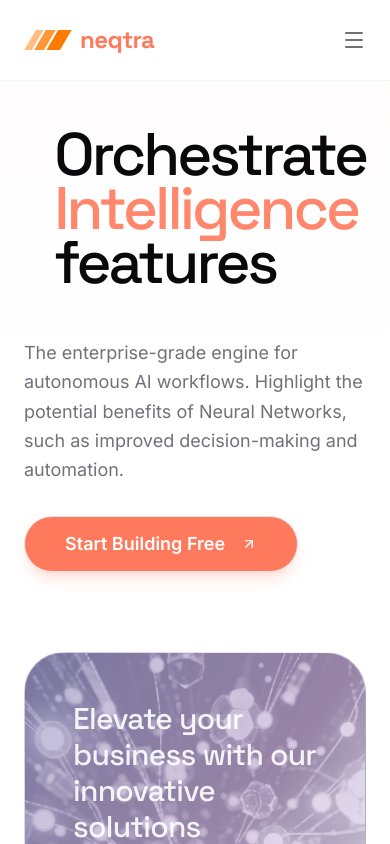
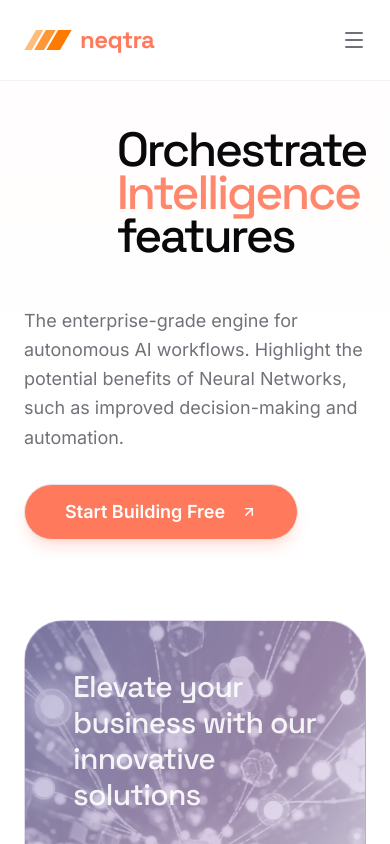
Before and after one commit to mchaitanya1118/neqtra, a React (Vite) app: page / in a window 390 px wide. Shown: the top 844 px of the page. Built offline with nearby package versions, Linux system fonts and the light colour scheme.

Commit message:
Decrease hero header font size and update navbar branding

```diff
--- a/src/components/layout/Navbar.tsx
+++ b/src/components/layout/Navbar.tsx
@@ -43,7 +43,7 @@ export function Navbar() {
         <div className="hidden md:flex items-center gap-4">
           {!isAuthenticated ? (
             <Link href="/login">
-              <Button variant="outline" className="text-sm font-bold border-white/20 hover:bg-white/10 hover:text-white">Sign In</Button>
+              <Button className="text-sm font-bold bg-primary text-white hover:bg-primary/90">Sign In</Button>
             </Link>
           ) : (
             <Link href="/console">
@@ -84,7 +84,7 @@ export function Navbar() {
               <div className="h-px bg-white/5 my-2" />
               {!isAuthenticated ? (
                 <Link href="/login">
-                  <Button variant="outline" className="w-full border-white/20 text-foreground font-bold hover:bg-white/5">Sign In</Button>
+                  <Button className="w-full bg-primary text-white font-bold hover:bg-primary/90">Sign In</Button>
                 </Link>
               ) : (
                 <Link href="/console">
--- a/src/components/sections/Hero.tsx
+++ b/src/components/sections/Hero.tsx
@@ -22,7 +22,7 @@ export function Hero() {
               initial={{ opacity: 0, y: 20 }}
               animate={{ opacity: 1, y: 0 }}
               transition={{ duration: 0.6 }}
-              className="text-6xl md:text-8xl lg:text-9xl font-display font-medium tracking-tighter leading-[0.9] text-foreground"
+              className="text-5xl md:text-7xl lg:text-8xl font-display font-medium tracking-tighter leading-[0.9] text-foreground"
             >
               Orchestrate <br />
               <span className="text-primary/90">Intelligence</span> <br />
```
